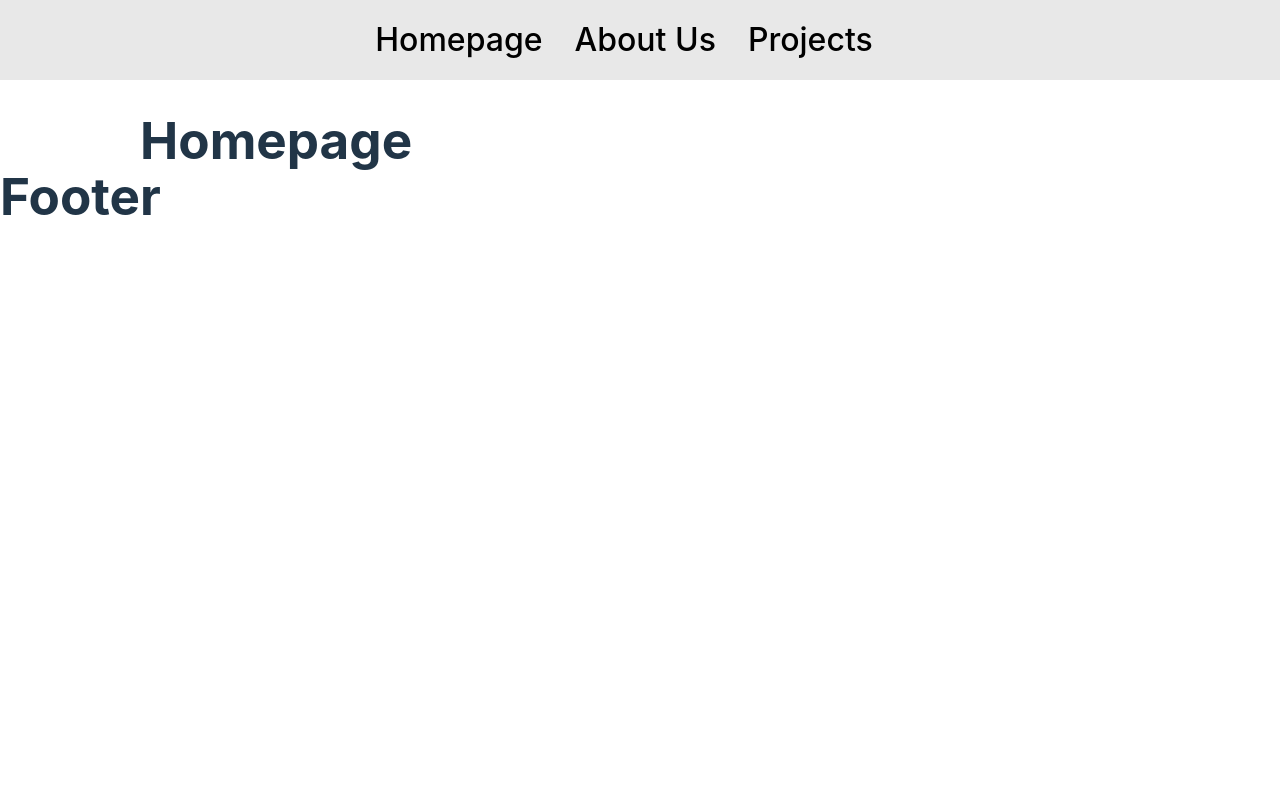
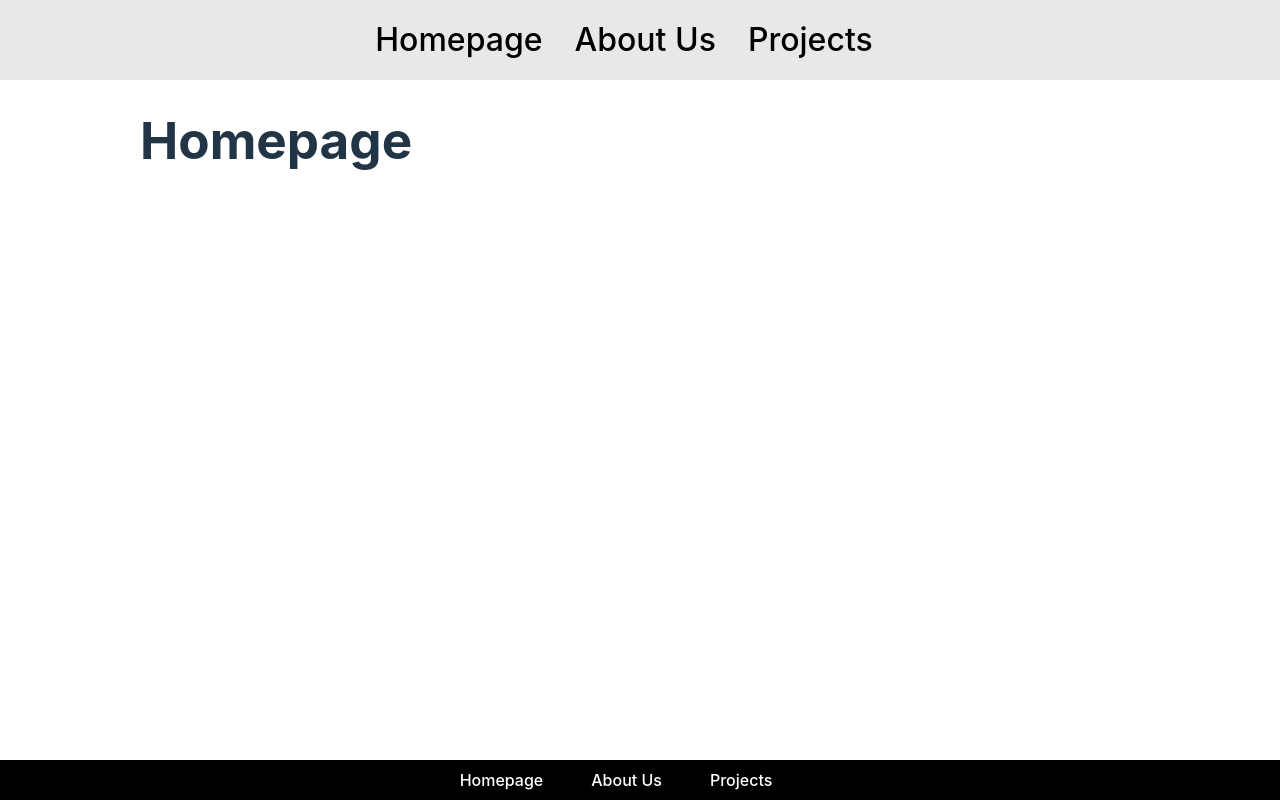
Before and after one commit to francescotroiano98/vite-boolfolio, a Vue app: page / in a window 1280 px wide. Built offline with nearby package versions, Linux system fonts and the light colour scheme.

Commit message:
added api call in the projects.vue

```diff
--- a/src/components/AppFooter.vue
+++ b/src/components/AppFooter.vue
@@ -1,18 +1,72 @@
 <template>
-    <div>
-        <h1>
-            Footer
-        </h1>
 
-    </div>
+        <footer>
+            <nav>
+                <ul>
+                    <li v-for="link in links">
+                        <router-link :to="{ name: link.route }">
+                            {{ link.name }}
+                        </router-link>
+                    </li>
+                </ul>
+            </nav>
+        </footer>
 </template>
 <script>
 export default{
     name: 'AppFooter',
+
+    data() {
+        return {
+            links : [
+                {
+                    route: 'homepage',
+                    name: 'Homepage'
+                },
+                {
+                    route: 'about',
+                    name: 'About Us'
+                },
+                {
+                    route: 'projects',
+                    name: 'Projects'
+                },
+            ]
+        }
+    },
 }
 
 
 </script>
 <style lang="scss">
+footer{
+    position: fixed;
+    bottom: 0;
+    left: 0;
+    right: 0;
+
+    nav{
+        width: 100%;
+        padding: .5rem 4rem;
+        background-color: rgb(0, 0, 0);
+        color: rgb(255, 255, 255);
+
+        ul{
+            width: 100%;
+            display: flex;
+            justify-content: center;
+            font-size: 1rem;
+            list-style-type: none;
+
+            li{
+                margin-right: 3rem;
+                a {
+                    text-decoration: none;
+                    color: rgb(255, 255, 255);
+                }
+            }
+        }
+    }
+}
 
 </style>
--- a/src/pages/Projects.vue
+++ b/src/pages/Projects.vue
@@ -1,13 +1,98 @@
-<template lang="">
+<template>
     <div>
-        <h1>Projects</h1>
+        <h1 class="main-title">
+            Latest Projects:
+        </h1>
+        <div class="projects">
+            <div class="single-project" v-for="project in projects">
+                <h2>
+                    {{ project.title }}
+                </h2>
+                <h4 :style="'color:' + project.type.color + ';'">
+                    Category: {{ project.type.name }}
+                </h4>
+                <h5>
+                    {{ project.slug }}
+                </h5>
+                <h6>
+                    <span v-for="technology in project.technologies" :style="'color:' + technology.color + ';'">#{{ technology.name }} </span>
+                </h6>
+                <p>
+                    {{ project.content.substr(0, 250) }}
+                </p>
+            </div>
+        </div>
     </div>
 </template>
 <script>
-export default {
-    name : 'Project',
+
+import axios from 'axios';
+
+export default{
+    name: 'Projects',
+
+    data() {
+        return {
+            projects : [],
+            apiUrl : 'http://127.0.0.1:8000/api/projects'
+        }
+    },
+
+    methods: {
+        getProjects(){
+
+            axios.get(this.apiUrl, {
+                params: {}
+            })
+            .then((response) => {
+                console.log(response.data.results.data);
+                this.projects = response.data.results.data;
+            })
+            .catch(function (error) {
+                console.log(error);
+            })
+        }
+    },
+    created(){
+        this.getProjects();
+    }
 }
+
+
 </script>
-<style lang="">
+<style lang="scss">
+
+h1.main-title{
+        margin-bottom: 3rem;
+    }
+
+    div.projects{
+        display: flex;
+        justify-content: center;
+        align-items: center;
+        flex-wrap: wrap;
+
+        div.single-project{
+            width: calc((100% / 2) - 1rem);
+            border-radius: 1rem;
+            padding: 1rem;
+            margin-right: 1rem;
+            background-color: rgb(221, 221, 221);
+            color: black;
+            margin-bottom: 2rem;
+
+            *{
+                margin-bottom: 1rem;
+            }
+
+            h6 span{
+                margin-right: 1rem;
+            }
+
+            &:hover{
+                background-color: white;
+            }
+        }
+    }
 
 </style>
```
Also changed, not shown: src/components/AppMain.vue (deleted, +0 -98 lines).
